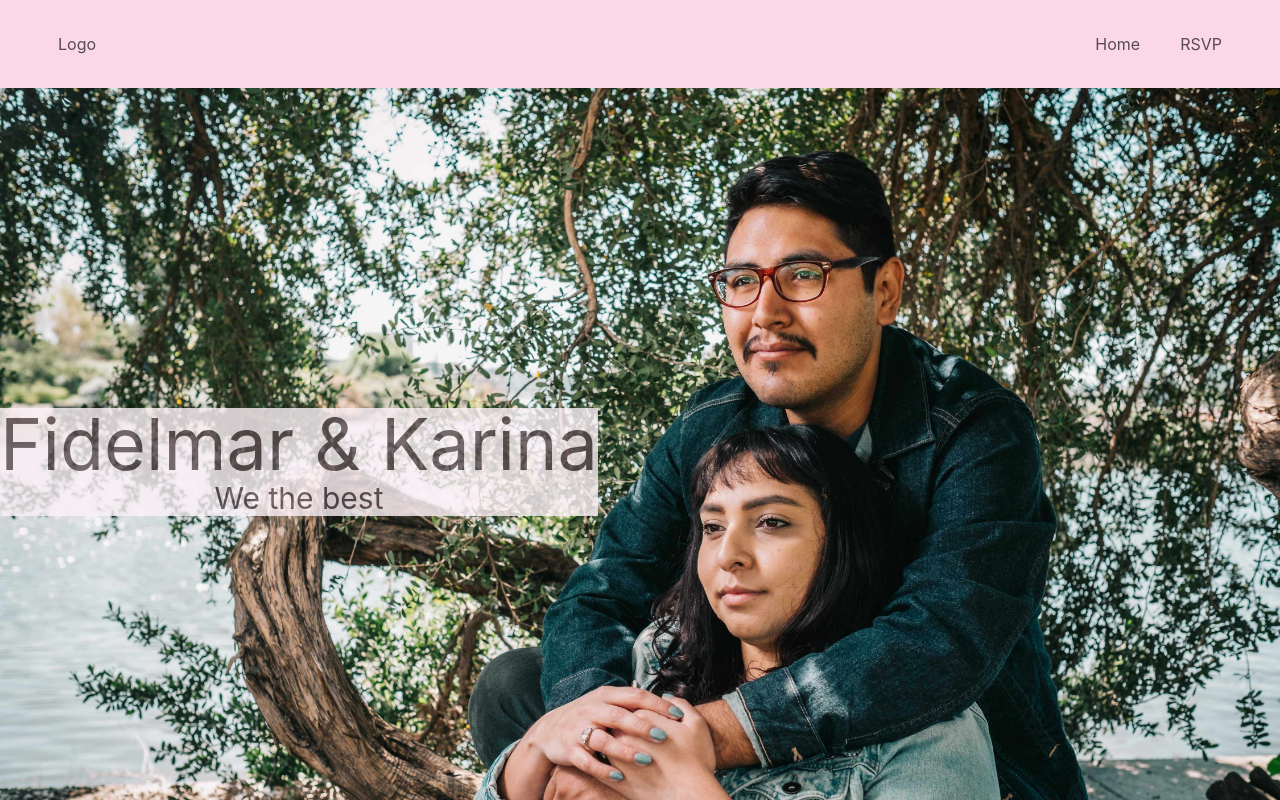
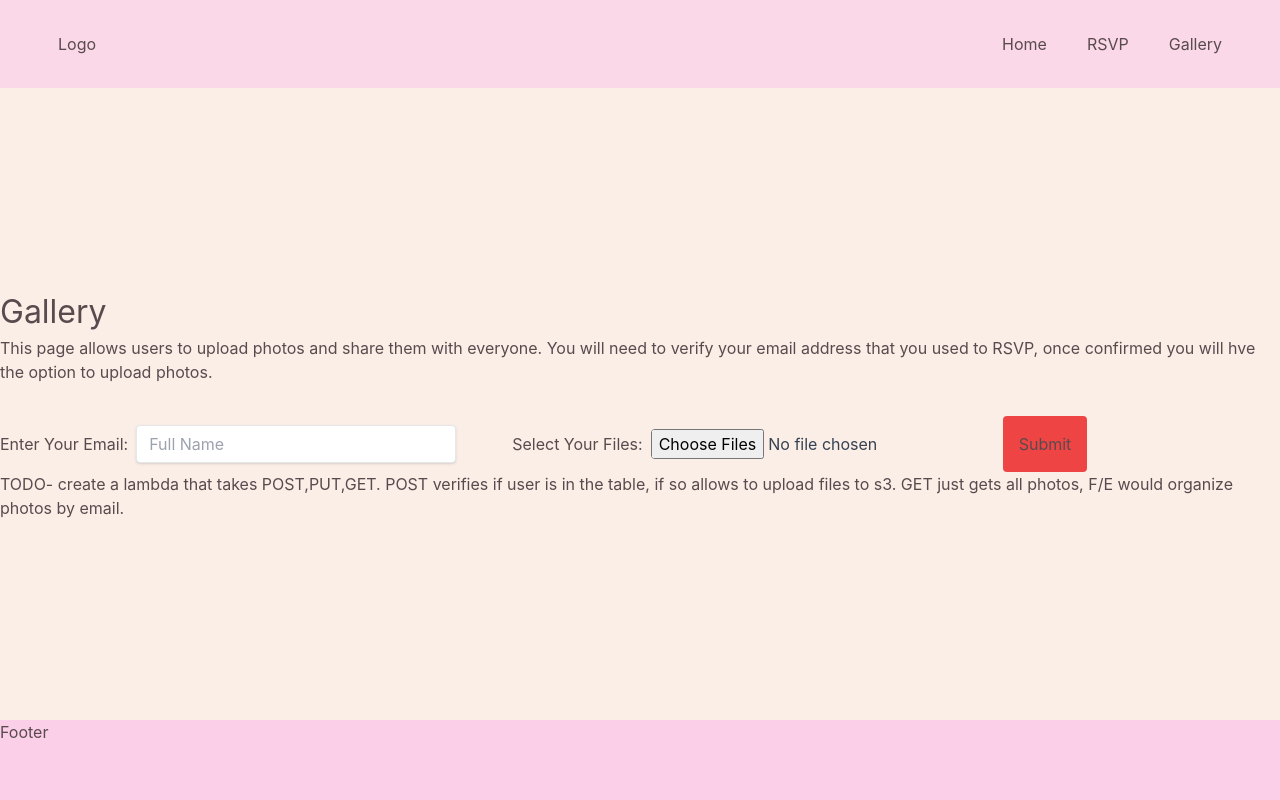
Before and after one commit to fidel-tensoriot/wed1, a React (Create React App) app: page /gallery in a window 1280 px wide. Shown: the top 800 px of the page. Built offline with nearby package versions, Linux system fonts and the light colour scheme; no server answers.

Commit message:
start gallery page

```diff
--- a/package.json
+++ b/package.json
@@ -13,6 +13,7 @@
     "react": "^18.2.0",
     "react-dom": "^18.2.0",
     "react-icons": "^4.4.0",
+    "react-router-dom": "^6.4.1",
     "react-scripts": "5.0.1",
     "web-vitals": "^2.1.4"
   },
--- a/src/App.js
+++ b/src/App.js
@@ -1,12 +1,18 @@
 import Navbar from "./components/Nav/Navbar";
 import Home from './pages/Home'
+import Gallery from "./pages/Gallery"
 import Footer from "./components/Footer/Footer";
+import { Routes, Route, Link } from "react-router-dom";
+
 
 function App() {
     return (
-        <div className="flex flex-col min-h-screen"> {/* justify-between min-h-screen */}
+        <div className="flex flex-col min-h-screen justify-between"> {/*  min-h-screen */}
             <Navbar/>
-            <Home/>
+            <Routes>
+                <Route path="/" element={<Home/>} />
+                <Route path="/gallery" element={<Gallery/>}/>
+            </Routes>
             <Footer/>
         </div>
     );
--- a/src/components/Nav/Navbar.jsx
+++ b/src/components/Nav/Navbar.jsx
@@ -12,8 +12,8 @@ function Navbar() {
                 {/* Desktop Menu */}
                 <div className="hidden md:flex gap-x-10">
                     <a href="/#">Home</a>
-                    <a href="/#">RSVP</a>
-                    {/* <a href=""></a> */}
+                    <a href="/#rsvp">RSVP</a>
+                    <a href="/gallery">Gallery</a>
                 </div>
 
                 {/* Mobile Menu */}
@@ -25,8 +25,13 @@ function Navbar() {
                             </a>
                         </li>
                         <li>
-                            <a href="/" className="p-4">
+                            <a href="/#rsvp" className="p-4">
                                 RSVP
+                            </a>
+                        </li>
+                        <li>
+                            <a href="/gallery" className="p-4">
+                                Gallery
                             </a>
                         </li>
                     </ul>
--- a/src/index.js
+++ b/src/index.js
@@ -2,10 +2,14 @@ import React from 'react';
 import ReactDOM from 'react-dom/client';
 import './index.css';
 import App from './App';
+import { BrowserRouter } from "react-router-dom";
+
 
 const root = ReactDOM.createRoot(document.getElementById('root'));
 root.render(
   <React.StrictMode>
-    <App />
+    <BrowserRouter>
+      <App />
+    </BrowserRouter>
   </React.StrictMode>
 );
--- /dev/null
+++ b/src/pages/Gallery.jsx
@@ -0,0 +1,51 @@
+import React from "react";
+
+function Gallery() {
+    async function handleSubmit(event) {
+        event.preventDefault();
+        const formData = new FormData(event.currentTarget);
+        const values = Object.fromEntries(formData.entries());
+        console.log("yolo 1", values, typeof values);
+    }
+
+    return (
+        <section className="mx-auto">
+            <h2>Gallery</h2>
+            <p>
+                This page allows users to upload photos and share them with
+                everyone. You will need to verify your email address that you
+                used to RSVP, once confirmed you will hve the option to upload
+                photos.{" "}
+            </p>
+            <form
+                className="grid gap-2 mt-8 md:flex items-center"
+                onSubmit={(event) => handleSubmit(event)}
+            >
+                <label>Enter Your Email:</label>
+                <input
+                    className="shadow appearance-none border rounded w-1/4 py-2 px-3 text-gray-700 leading-tight focus:outline-none focus:shadow-outline"
+                    id="name"
+                    name="name"
+                    type="text"
+                    placeholder="Full Name"
+                    required={true}
+                />
+                <label className="md:ml-12">Select Your Files:</label>
+                <input
+                    className=" text-gray-700 bg-clip-padding rounded transition ease-in-out"
+                    id="file"
+                    name="file"
+                    type="file"
+                    placeholder="Select photos to upload"
+                    required={true}
+                    multiple
+                />
+                <button className="p-4 bg-red-500 rounded">Submit</button>
+            </form>
+
+            <p>TODO- create a lambda that takes POST,PUT,GET. POST verifies if user is in the table, if so allows to upload files to s3. GET just gets all photos, F/E would organize photos by email.</p>
+        </section>
+    );
+}
+
+export default Gallery;
--- a/src/pages/Home.jsx
+++ b/src/pages/Home.jsx
@@ -84,7 +84,7 @@ function Home() {
                     </p>
                 </div>
             </div>
-            <section className=" min-h-screen bg-gray-50 parentScroll text-center">
+            <section className=" min-h-screen bg-gray-50 parentScroll text-center" id="rsvp">
                 <h2 className="pt-8"> I want you here to stick to...</h2>
                 <p>Click on button to to see more</p>
                 <div className="grid md:flex p-8 gap-8 img-showcase scroller">
```
Also changed, not shown: 1 other file (tests, documents, lock files or other folders).
